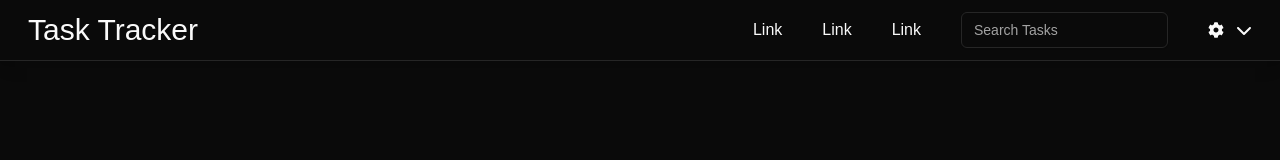
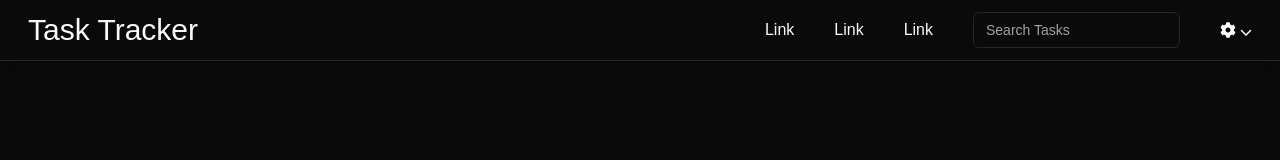
Before and after one commit to jowhe/dissertation-app-source, a Next.js app: page / in a window 1280 px wide. Shown: the top 160 px of the page. Built offline with nearby package versions, Linux system fonts and the light colour scheme.

Commit message:
Reworked Dropdown Icon.

```diff
--- a/components/interface/SettingsDropdown.tsx
+++ b/components/interface/SettingsDropdown.tsx
@@ -31,7 +31,7 @@ const SettingsDropdown = () => {
 
   return (
     <DropdownMenu onOpenChange={toggle}>
-      <DropdownMenuTrigger className="flex gap-x-3"><FaCog /> {isOpen ? <FaChevronUp /> : <FaChevronDown /> }</DropdownMenuTrigger>
+      <DropdownMenuTrigger className="flex gap-x-1"><FaCog /> {isOpen ? <FaChevronUp size={12} className="mt-auto" /> : <FaChevronDown size={12} className="mt-auto" /> }</DropdownMenuTrigger>
       <DropdownMenuContent>
         <DropdownMenuLabel className="text-center">Page Settings</DropdownMenuLabel>
         <DropdownMenuSeparator />
```
